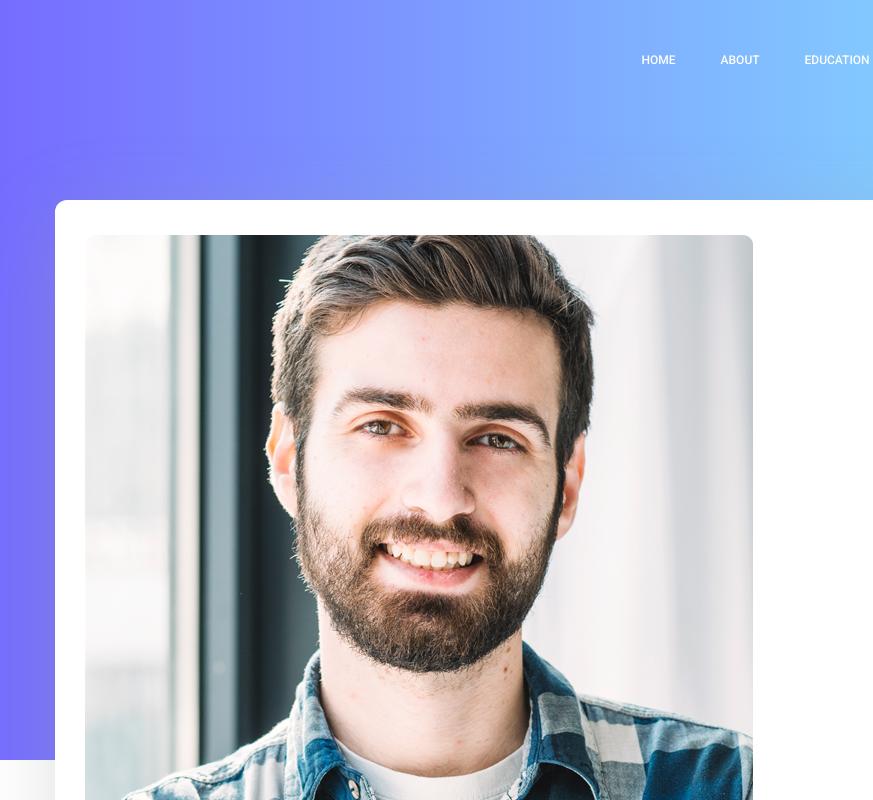
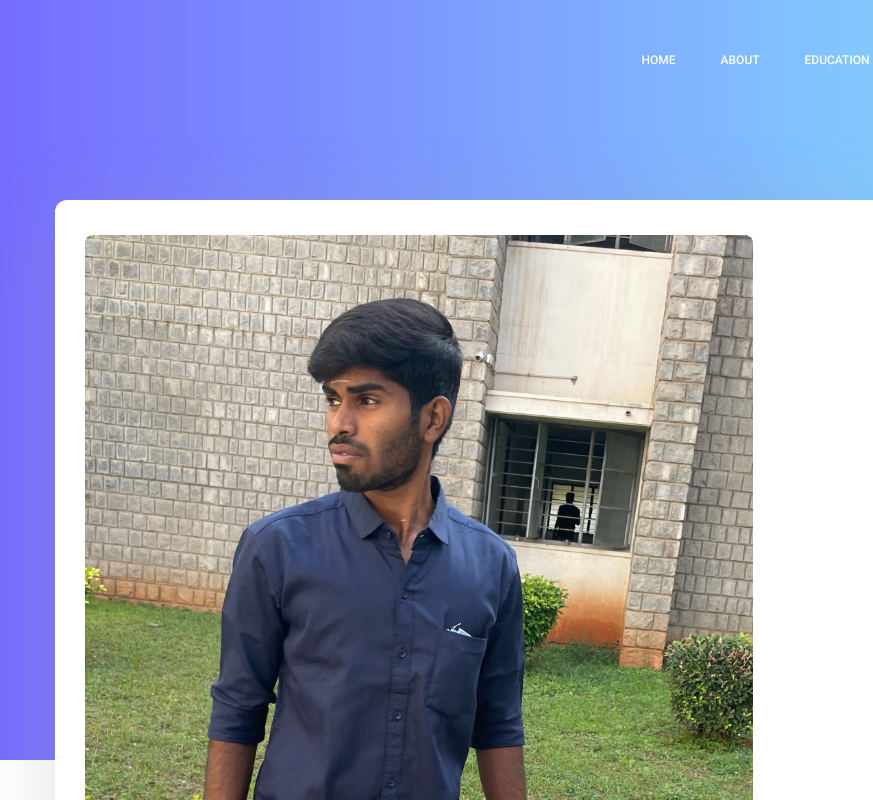
Before and after one commit to arun-githubpro/portfolio, a plain HTML site: page index.html in a window 1280 px wide. Shown: the top 800 px of the page, 0-873 px from the left. Drawn offline with Linux system fonts and the light colour scheme.

Commit message:
added image

```diff
--- a/index.html
+++ b/index.html
@@ -8,7 +8,7 @@
       content="width=device-width, initial-scale=1, shrink-to-fit=no"
     />
     <link rel="icon" href="img/favicon.png" type="image/png" />
-    <title>MeetMe Personal</title>
+    <title>Arun K P | Home</title>
     <!-- Bootstrap CSS -->
     <link rel="stylesheet" href="css/bootstrap.css" />
     <link rel="stylesheet" href="vendors/linericon/style.css" />
@@ -85,7 +85,7 @@
           <div class="banner_content">
             <div class="media">
               <div class="d-flex">
-                <img src="img/personal.jpg" alt="" />
+                <img src="img/ProfileEdited.jpg" style="height: 690px; width : 668px; border-radius: 8px;" alt="" />
               </div>
               <div class="media-body">
                 <div class="personal_text">
```
Also changed, not shown: img/ProfileEdited.jpg (added).
